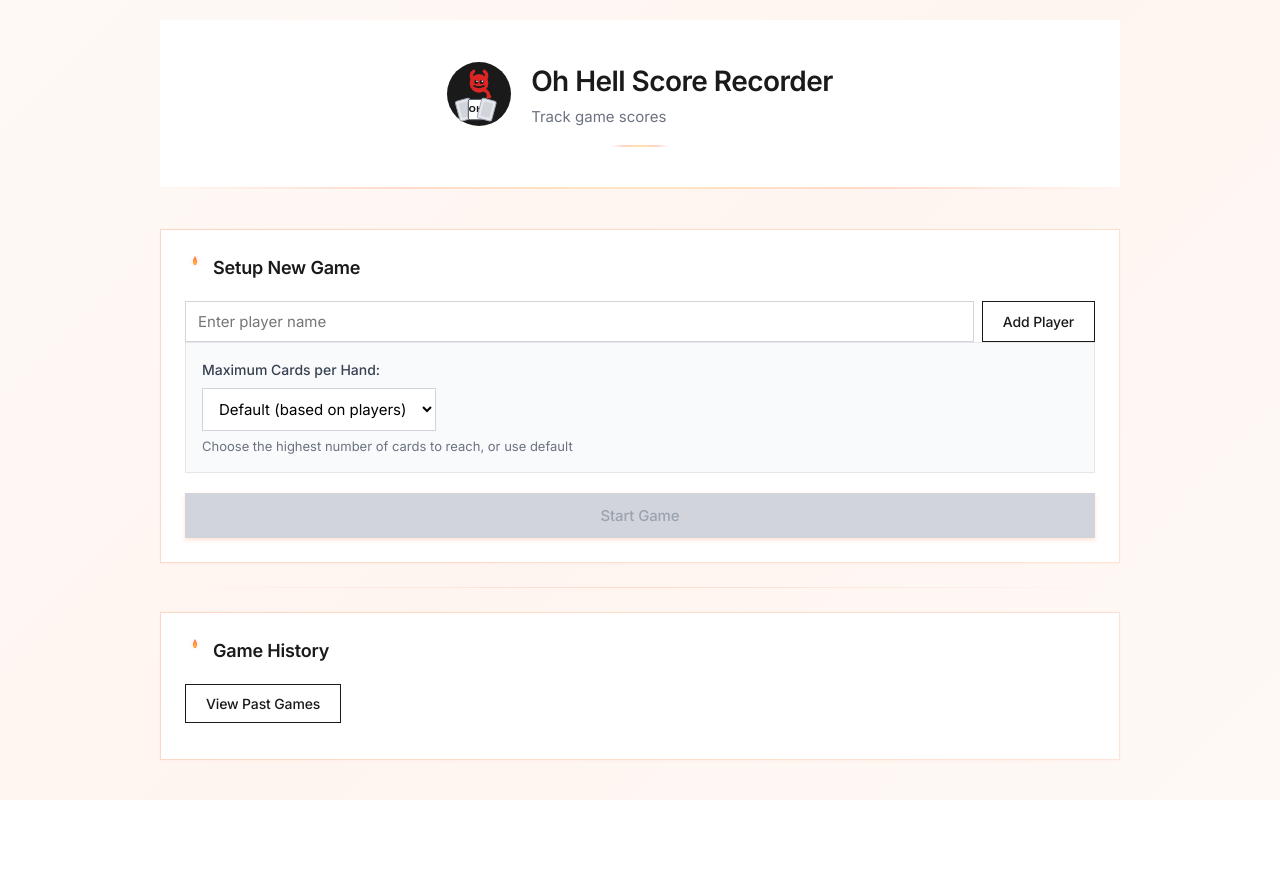
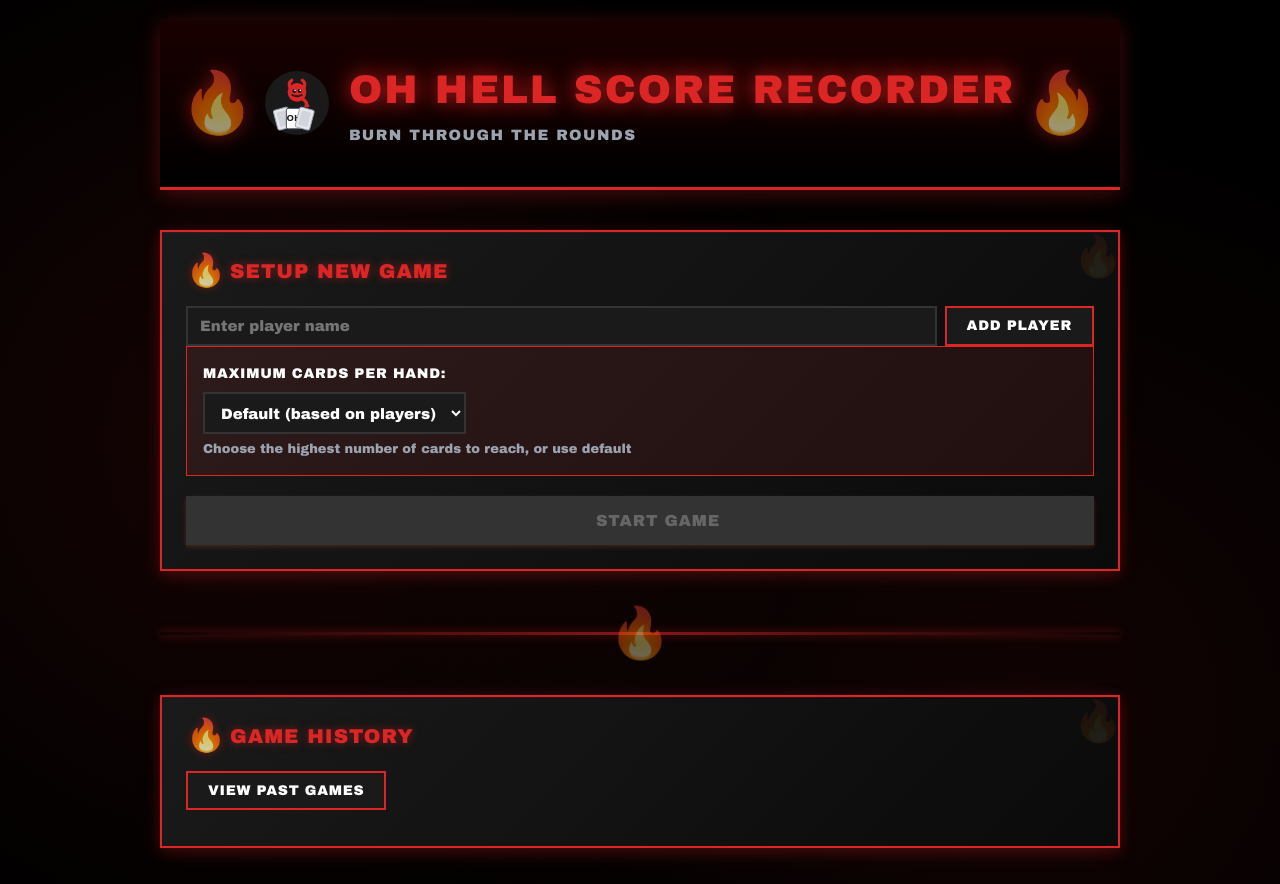
Before and after one commit to boukehuurnink-tomtom/oh-hell-scorer, a Flask app: page / in a window 1280 px wide. Before the commit the page ends 800 px from the top, so only its background shows below. Run offline with Flask 3, Linux system fonts and the light colour scheme.

Commit message:
Replace flame SVG images with emoji and redesign UI in Hell Pizza NZ style
- Replace all flame SVG backgrounds with 🔥 emoji throughout CSS
- Transform color scheme from light to dark with black backgrounds
- Change primary accent color from orange to Hell Pizza red (#dc2626)
- Update typography to bold, uppercase style with wide letter spacing
- Add red glowing effects on text, borders, and interactive elements
- Redesign all UI components (cards, buttons, tables, inputs) with dark theme
- Update subtitle to 'Burn Through The Rounds' for edgier branding
- Enhance flame emoji with red glow drop-shadow filters
- Increase border weights and add red box-shadows throughout
- Update all text colors for dark background (white/red on black)
- Transform button styles to bold red gradients with uppercase text
- Redesign form inputs and selects with dark backgrounds and red accents

```diff
--- a/static/style.css
+++ b/static/style.css
@@ -5,13 +5,16 @@
 }
 
 body {
-    font-family: 'Inter', -apple-system, BlinkMacSystemFont, 'Segoe UI', system-ui, sans-serif;
-    background: linear-gradient(135deg, #fef9f5 0%, #fff5f0 50%, #fef9f5 100%);
+    font-family: 'Arial Black', 'Impact', -apple-system, BlinkMacSystemFont, 'Segoe UI', system-ui, sans-serif;
+    background: #000000;
     min-height: 100vh;
     padding: 0;
-    color: #1a1a1a;
+    color: #ffffff;
     line-height: 1.5;
     font-size: 15px;
+    background-image:
+        radial-gradient(circle at 20% 50%, rgba(220, 38, 38, 0.1) 0%, transparent 50%),
+        radial-gradient(circle at 80% 80%, rgba(220, 38, 38, 0.08) 0%, transparent 50%);
 }
 
 .container {
@@ -24,10 +27,30 @@ header {
     text-align: center;
     margin-bottom: 40px;
     padding: 40px 0;
-    border-bottom: 2px solid transparent;
-    background: linear-gradient(white, white) padding-box,
-                linear-gradient(90deg, transparent, rgba(255, 107, 53, 0.2), rgba(255, 165, 0, 0.2), rgba(255, 107, 53, 0.2), transparent) border-box;
-    border-bottom: 2px solid transparent;
+    border-bottom: 3px solid #dc2626;
+    background: linear-gradient(180deg, #1a0000 0%, #000000 100%);
+    position: relative;
+    box-shadow: 0 4px 20px rgba(220, 38, 38, 0.3);
+}
+
+header::before,
+header::after {
+    content: '🔥';
+    position: absolute;
+    font-size: 60px;
+    opacity: 0.6;
+    top: 50%;
+    transform: translateY(-50%);
+    filter: drop-shadow(0 0 10px rgba(220, 38, 38, 0.8));
+}
+
+header::before {
+    left: 20px;
+}
+
+header::after {
+    right: 20px;
+    transform: translateY(-50%) scaleX(-1);
 }
 
 .header-content {
@@ -48,17 +71,22 @@ header {
 }
 
 header h1 {
-    font-size: 1.75rem;
-    font-weight: 600;
-    letter-spacing: -0.02em;
-    color: #1a1a1a;
+    font-size: 2.5rem;
+    font-weight: 900;
+    letter-spacing: 0.05em;
+    color: #dc2626;
     margin-bottom: 4px;
+    text-transform: uppercase;
+    text-shadow: 0 0 20px rgba(220, 38, 38, 0.8),
+                 0 0 40px rgba(220, 38, 38, 0.4);
 }
 
 .subtitle {
     font-size: 0.9375rem;
-    color: #6b7280;
-    font-weight: 400;
+    color: #9ca3af;
+    font-weight: 700;
+    text-transform: uppercase;
+    letter-spacing: 0.1em;
 }
 
 .screen {
@@ -70,55 +98,67 @@ header h1 {
 }
 
 .card {
-    background: white;
-    border: 1px solid transparent;
-    background: linear-gradient(white, white) padding-box,
-                linear-gradient(135deg, rgba(255, 107, 53, 0.1), rgba(255, 165, 0, 0.05), transparent) border-box;
-    border: 1px solid rgba(255, 107, 53, 0.15);
+    background: linear-gradient(135deg, #1a1a1a 0%, #0a0a0a 100%);
+    border: 2px solid #dc2626;
     padding: 24px;
     margin-bottom: 16px;
-    box-shadow: 0 1px 3px rgba(255, 107, 53, 0.05);
+    box-shadow: 0 4px 15px rgba(220, 38, 38, 0.3),
+                inset 0 1px 0 rgba(220, 38, 38, 0.1);
+    position: relative;
+    overflow: visible;
+}
+
+.card::before {
+    content: '🔥';
+    position: absolute;
+    font-size: 40px;
+    opacity: 0.08;
+    right: -5px;
+    top: -5px;
+    pointer-events: none;
 }
 
 .card h2 {
-    font-size: 1.125rem;
-    font-weight: 600;
+    font-size: 1.25rem;
+    font-weight: 900;
     margin-bottom: 20px;
-    color: #1a1a1a;
-    letter-spacing: -0.01em;
+    color: #dc2626;
+    letter-spacing: 0.05em;
     position: relative;
-    padding-left: 28px;
+    padding-left: 44px;
+    text-transform: uppercase;
+    text-shadow: 0 0 10px rgba(220, 38, 38, 0.5);
 }
 
 .card h2::before {
-    content: '';
+    content: '🔥';
     position: absolute;
     left: 0;
-    width: 20px;
-    height: 20px;
-    background: url('/static/flame-medium.svg') no-repeat center;
-    background-size: contain;
-    opacity: 0.9;
+    font-size: 32px;
+    opacity: 0.8;
+    top: 50%;
+    transform: translateY(-50%);
 }
 
 .card h3 {
-    font-size: 0.9375rem;
-    font-weight: 600;
+    font-size: 1rem;
+    font-weight: 700;
     margin-bottom: 12px;
-    color: #1a1a1a;
+    color: #ffffff;
     position: relative;
-    padding-left: 24px;
+    padding-left: 36px;
+    text-transform: uppercase;
+    letter-spacing: 0.05em;
 }
 
 .card h3::before {
-    content: '';
+    content: '🔥';
     position: absolute;
     left: 0;
-    width: 16px;
-    height: 16px;
-    background: url('/static/flame-small.svg') no-repeat center;
-    background-size: contain;
+    font-size: 24px;
     opacity: 0.85;
+    top: 50%;
+    transform: translateY(-50%);
 }
 }
 
@@ -129,21 +169,23 @@ header h1 {
 .max-cards-input {
     margin-bottom: 20px;
     padding: 16px;
-    background: #f9fafb;
-    border: 1px solid #e5e7eb;
+    background: rgba(220, 38, 38, 0.1);
+    border: 1px solid #dc2626;
 }
 
 .max-cards-input label {
     display: block;
-    font-weight: 500;
+    font-weight: 700;
     font-size: 0.875rem;
     margin-bottom: 8px;
-    color: #374151;
+    color: #ffffff;
+    text-transform: uppercase;
+    letter-spacing: 0.05em;
 }
 
 .max-cards-input .hint {
     font-size: 0.8125rem;
-    color: #6b7280;
+    color: #9ca3af;
     margin-top: 6px;
 }
 
@@ -185,106 +230,125 @@ input[type="text"],
 input[type="number"] {
     flex: 1;
     padding: 10px 12px;
-    border: 1px solid #d1d5db;
+    border: 2px solid #333333;
     font-size: 0.9375rem;
     font-family: inherit;
-    background: white;
+    background: #1a1a1a;
+    color: #ffffff;
     transition: border-color 0.15s;
+    font-weight: 600;
 }
 
 input[type="text"]:focus,
 input[type="number"]:focus {
     outline: none;
-    border-color: #ff6b35;
-    box-shadow: 0 0 0 3px rgba(255, 107, 53, 0.1);
+    border-color: #dc2626;
+    box-shadow: 0 0 0 3px rgba(220, 38, 38, 0.3);
 }
 
 select {
     flex: 1;
     padding: 10px 12px;
-    border: 1px solid #d1d5db;
+    border: 2px solid #333333;
     font-size: 0.9375rem;
-    background: white;
+    background: #1a1a1a;
+    color: #ffffff;
     cursor: pointer;
     font-family: inherit;
+    font-weight: 600;
 }
 
 select:focus {
     outline: none;
-    border-color: #ff6b35;
-    box-shadow: 0 0 0 3px rgba(255, 107, 53, 0.1);
+    border-color: #dc2626;
+    box-shadow: 0 0 0 3px rgba(220, 38, 38, 0.3);
 }
 
 .btn {
     padding: 10px 20px;
-    border: 1px solid #1a1a1a;
+    border: 2px solid #dc2626;
     font-size: 0.875rem;
-    font-weight: 500;
+    font-weight: 700;
     cursor: pointer;
     transition: all 0.15s;
     font-family: inherit;
-    letter-spacing: -0.01em;
+    letter-spacing: 0.05em;
+    text-transform: uppercase;
 }
 
 .btn-primary {
-    background: linear-gradient(135deg, #ff6b35 0%, #ff8c42 100%);
+    background: linear-gradient(135deg, #dc2626 0%, #b91c1c 100%);
     color: white;
-    border: 1px solid #ff6b35;
+    border: 2px solid #dc2626;
     width: 100%;
-    padding: 12px;
-    font-size: 0.9375rem;
+    padding: 14px 12px 14px 48px;
+    font-size: 1rem;
     box-shadow: 0 2px 4px rgba(255, 107, 53, 0.2);
+    position: relative;
+}
+
+.btn-primary::before {
+    content: '';
+    position: absolute;
+    left: 12px;
+    top: 50%;
+    transform: translateY(-50%);
+    font-size: 24px;
+    opacity: 0.7;
+    filter: brightness(0) invert(1);
 }
 
 .btn-primary:hover:not(:disabled) {
-    background: linear-gradient(135deg, #ff5722 0%, #ff7733 100%);
-    box-shadow: 0 4px 12px rgba(255, 107, 53, 0.3);
+    background: linear-gradient(135deg, #ef4444 0%, #dc2626 100%);
+    box-shadow: 0 4px 20px rgba(220, 38, 38, 0.5);
     transform: translateY(-1px);
 }
 
 .btn-primary:disabled {
-    background: #d1d5db;
-    border-color: #d1d5db;
-    color: #9ca3af;
+    background: #333333;
+    border-color: #333333;
+    color: #666666;
     cursor: not-allowed;
 }
 
 .btn-secondary {
-    background: white;
-    color: #1a1a1a;
-    border: 1px solid #1a1a1a;
+    background: #1a1a1a;
+    color: #ffffff;
+    border: 2px solid #dc2626;
 }
 
 .btn-secondary:hover {
-    background: #1a1a1a;
+    background: #dc2626;
     color: white;
+    box-shadow: 0 4px 15px rgba(220, 38, 38, 0.4);
 }
 
 .btn-small {
     padding: 6px 12px;
     font-size: 0.8125rem;
-    background: white;
-    color: #1a1a1a;
-    border: 1px solid #e5e7eb;
+    background: #1a1a1a;
+    color: #ffffff;
+    border: 1px solid #dc2626;
 }
 
 .btn-small:hover {
-    background: #f9fafb;
-    border-color: #1a1a1a;
+    background: #dc2626;
+    border-color: #dc2626;
+    color: #ffffff;
 }
 
 .btn-warning {
-    background: white;
-    color: #ff6b35;
-    border: 1px solid #ff6b35;
+    background: #1a1a1a;
+    color: #dc2626;
+    border: 2px solid #dc2626;
     width: 100%;
     padding: 12px;
     margin-top: 8px;
-    font-size: 0.9375rem;
+    font-size: 1rem;
 }
 
 .btn-warning:hover {
-    background: linear-gradient(135deg, #ff6b35 0%, #ff8c42 100%);
+    background: #dc2626;
     color: white;
     box-shadow: 0 2px 8px rgba(255, 107, 53, 0.2);
 }
@@ -920,64 +1113,65 @@ tbody tr:nth-child(4n) {
 }
 
 .flame-accent::before {
-    content: '';
+    content: '🔥';
     display: inline-block;
-    width: 14px;
-    height: 14px;
+    font-size: 14px;
     margin-right: 6px;
-    background: url('/static/flame-small.svg') no-repeat center;
-    background-size: contain;
     vertical-align: middle;
     opacity: 0.8;
 }
 
 /* Subtle flame gradient for positive scores */
 .positive-score {
-    background: linear-gradient(135deg, rgba(255, 107, 53, 0.05) 0%, transparent 100%);
+    background: linear-gradient(135deg, rgba(220, 38, 38, 0.1) 0%, transparent 100%);
 }
 
 /* Flame border for winner in history */
 .history-winner::before {
-    content: '';
+    content: '🔥';
     display: inline-block;
-    width: 14px;
-    height: 14px;
+    font-size: 14px;
     margin-right: 4px;
-    background: url('/static/flame-small.svg') no-repeat center;
-    background-size: contain;
     vertical-align: middle;
     opacity: 0.85;
 }
 
 /* Subtle flame glow on hover for primary buttons */
 .btn-primary:hover {
-    box-shadow: 0 4px 12px rgba(255, 107, 53, 0.15);
+    box-shadow: 0 4px 20px rgba(220, 38, 38, 0.5);
 }
 
-/* Flame divider (very subtle) */
+/* Flame divider */
 .flame-divider {
-    height: 1px;
+    height: 60px;
+    margin: 32px 0;
+    position: relative;
+    display: flex;
+    align-items: center;
+    justify-content: center;
+}
+
+.flame-divider::before {
+    content: '';
+    position: absolute;
+    width: 100%;
+    height: 3px;
     background: linear-gradient(90deg,
         transparent 0%,
-        rgba(255, 107, 53, 0.2) 50%,
+        rgba(220, 38, 38, 0.6) 50%,
         transparent 100%);
-    margin: 24px 0;
+    box-shadow: 0 0 10px rgba(220, 38, 38, 0.5);
 }
 
-/* Header flame accent - minimal */
-header::after {
-    content: '';
-    display: block;
-    width: 60px;
-    height: 2px;
-    background: linear-gradient(90deg,
-        transparent,
-        rgba(255, 107, 53, 0.3),
-        rgba(255, 165, 0, 0.3),
-        rgba(255, 107, 53, 0.3),
-        transparent);
-    margin: 16px auto 0;
+.flame-divider::after {
+    content: '🔥';
+    position: relative;
+    font-size: 50px;
+    opacity: 0.4;
+    z-index: 1;
 }
+
+
 
 /* Flame accent for dealer indicator */
 .dealer-cell {
--- a/templates/index.html
+++ b/templates/index.html
@@ -17,7 +17,7 @@
                 <img src="{{ url_for('static', filename='logo.svg') }}" alt="Oh Hell Logo" class="logo">
                 <div class="header-text">
                     <h1>Oh Hell Score Recorder</h1>
-                    <p class="subtitle">Track game scores</p>
+                    <p class="subtitle">Burn Through The Rounds</p>
                 </div>
             </div>
         </header>
```
Also changed, not shown: other parts of static/style.css (+234 -107 lines), static/flame-large.svg (added).
